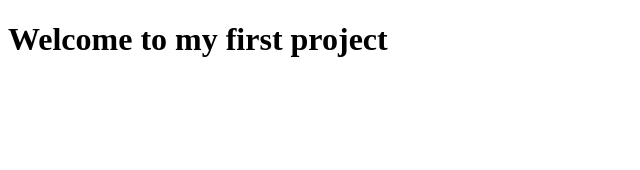
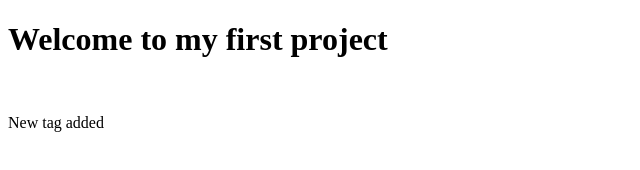
Before and after one commit to al-amin-islam/first-project, a plain HTML site: page index.html in a window 1280 px wide. Shown: the whole page, without its empty margins (0-640 px from the left). Drawn offline with Linux system fonts and the light colour scheme.

Commit message:
Update index.html

```diff
--- a/index.html
+++ b/index.html
@@ -7,6 +7,7 @@
     <title>Document</title>
 </head>
 <body>
-    <h1> Welcome to my first project </h1>
+    <h1> Welcome to my first project </h1> <br>
+    <p> New tag added </p>
 </body>
 </html>
```
